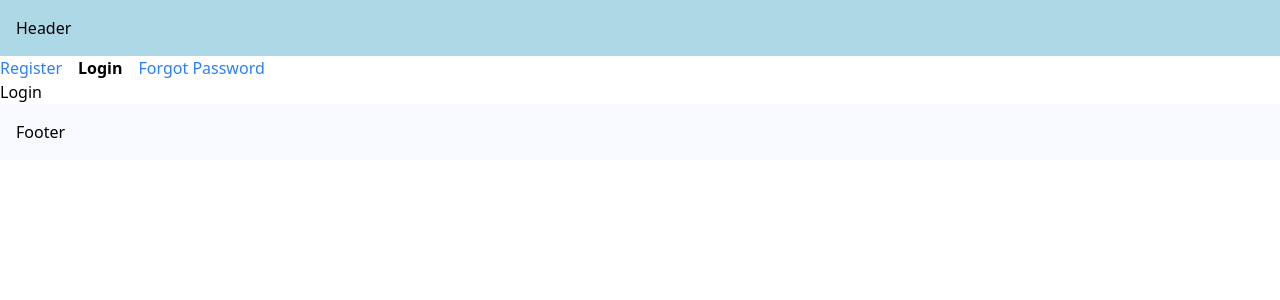
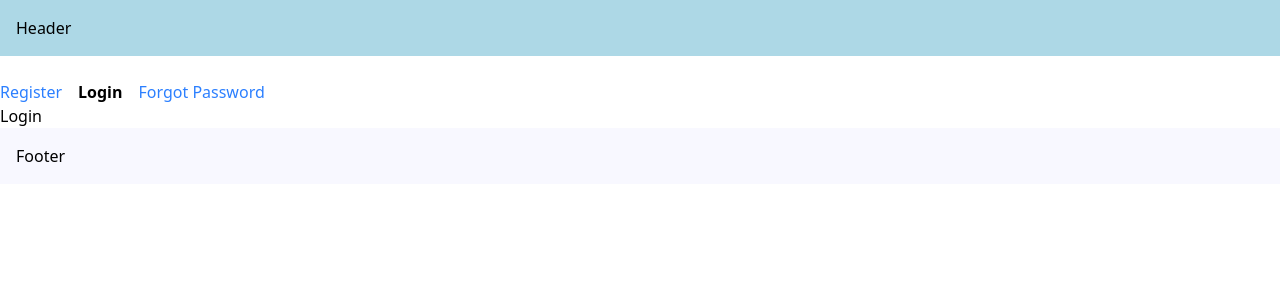
Before and after one commit to Giorgi014/next, a Next.js app: page /login in a window 1280 px wide. Shown: the top 300 px of the page. Built offline with nearby package versions, Linux system fonts and the light colour scheme.

Commit message:
update project

```diff
--- a/src/app/(auth)/(with-auth-layout)/layout.tsx
+++ b/src/app/(auth)/(with-auth-layout)/template.tsx
@@ -1,7 +1,8 @@
 "use client";
 import Link from "next/link";
 import { usePathname } from "next/navigation";
-import "./style.css"
+import "./style.css";
+import { useState } from "react";
 
 const navLinks = [
   { name: "Register", href: "/register" },
@@ -15,8 +16,17 @@
   children: React.ReactNode;
 }) {
   const pathName = usePathname();
+  const [input, setInput] = useState("");
+
   return (
     <div>
+      <div>
+        <input
+          type="text"
+          value={input}
+          onChange={(e) => setInput(e.target.value)}
+        />
+      </div>
       {navLinks.map((link) => {
         const isActive = pathName.startsWith(link.href);
         return (
--- /dev/null
+++ b/src/app/blog/loading.tsx
@@ -0,0 +1,3 @@
+export default function () {
+    return (  );
+}
--- /dev/null
+++ b/src/app/order-product/page.tsx
@@ -0,0 +1,18 @@
+"use client";
+import { useRouter } from "next/navigation";
+
+export default function OrderProduct() {
+  const router = useRouter();
+
+  const handleClick = () => {
+    console.log("Placing your order");
+    router.forward();
+  };
+
+  return (
+    <>
+      <h1>Order product</h1>
+      <button onClick={handleClick}>Place order</button>
+    </>
+  );
+}
```
